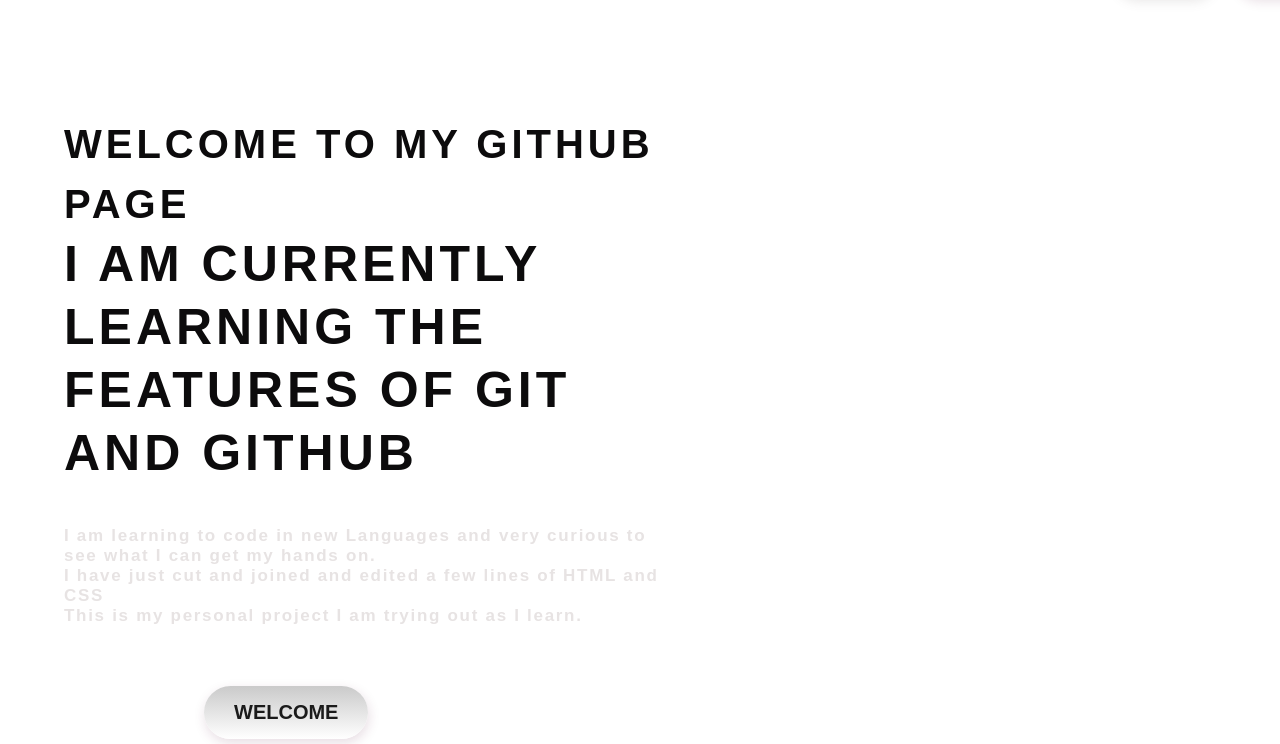
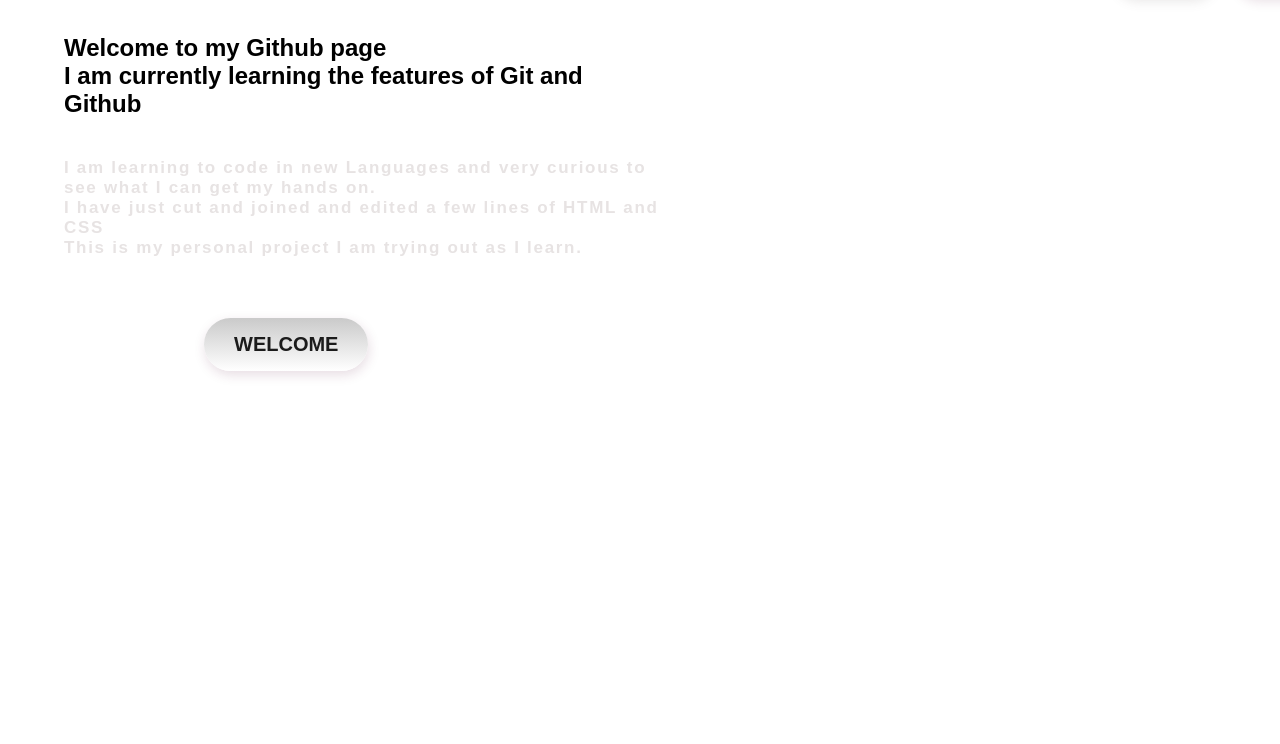
Before and after one commit to asidanghi/Premier-, a plain HTML site: page index.html in a window 1280 px wide. Shown: the part 86-830 px from the top of the page. After the commit the page ends 800 px from the top, so only its background shows below. Drawn offline with Linux system fonts and the light colour scheme.

Commit message:
just another commit

```diff
--- a/index.html
+++ b/index.html
@@ -24,7 +24,7 @@
         </div>
         <div class="content">
             <div class="text">
-            <h1>Welcome to my Github page<br> <span>I am currently learning the features of Git and Github</span></h1>
+            <h2>Welcome to my Github page<br> <span>I am currently learning the features of Git and Github</span></h2>
             <p>I am learning to code in new Languages and very curious to see what I can get my hands on.<br>I have just cut and joined and edited a few lines of HTML and CSS <br>This is my personal project I am trying out as I learn.
             </p>
             <button class="btn3">Welcome</button>
```
